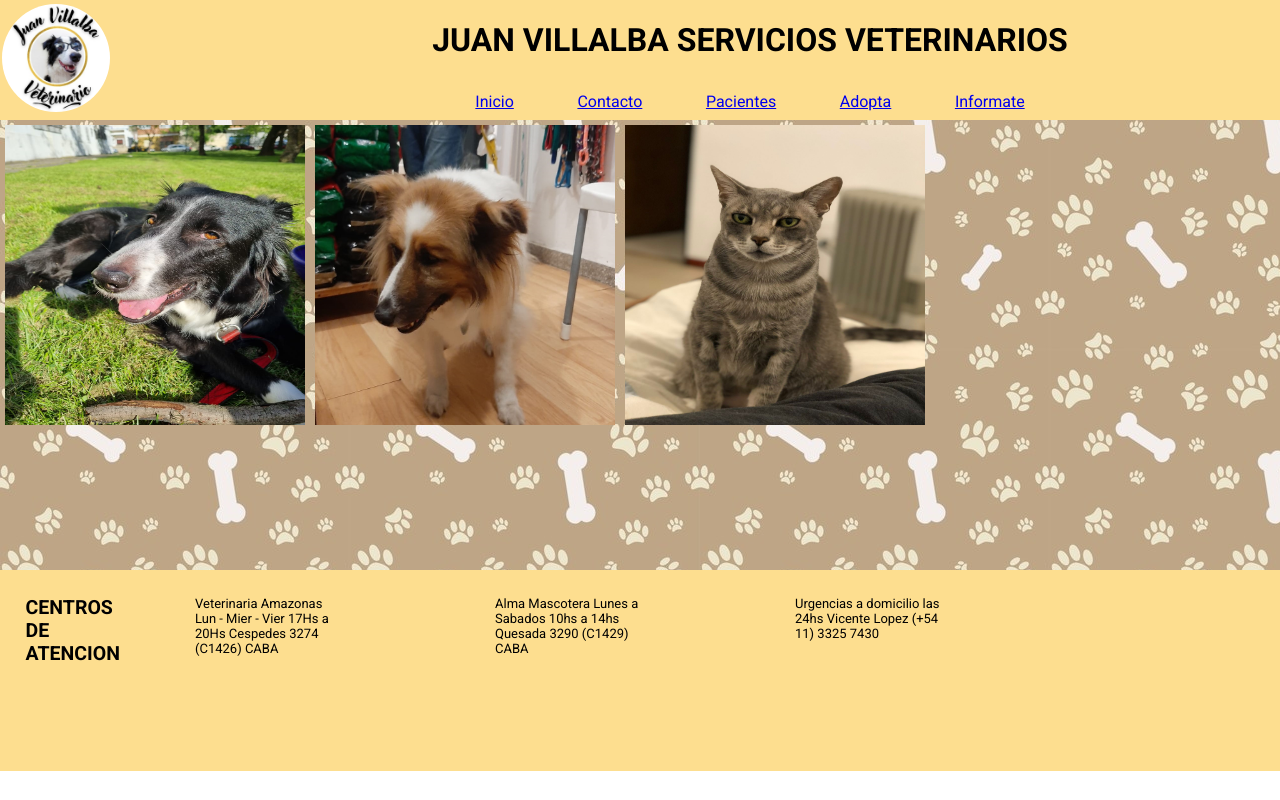
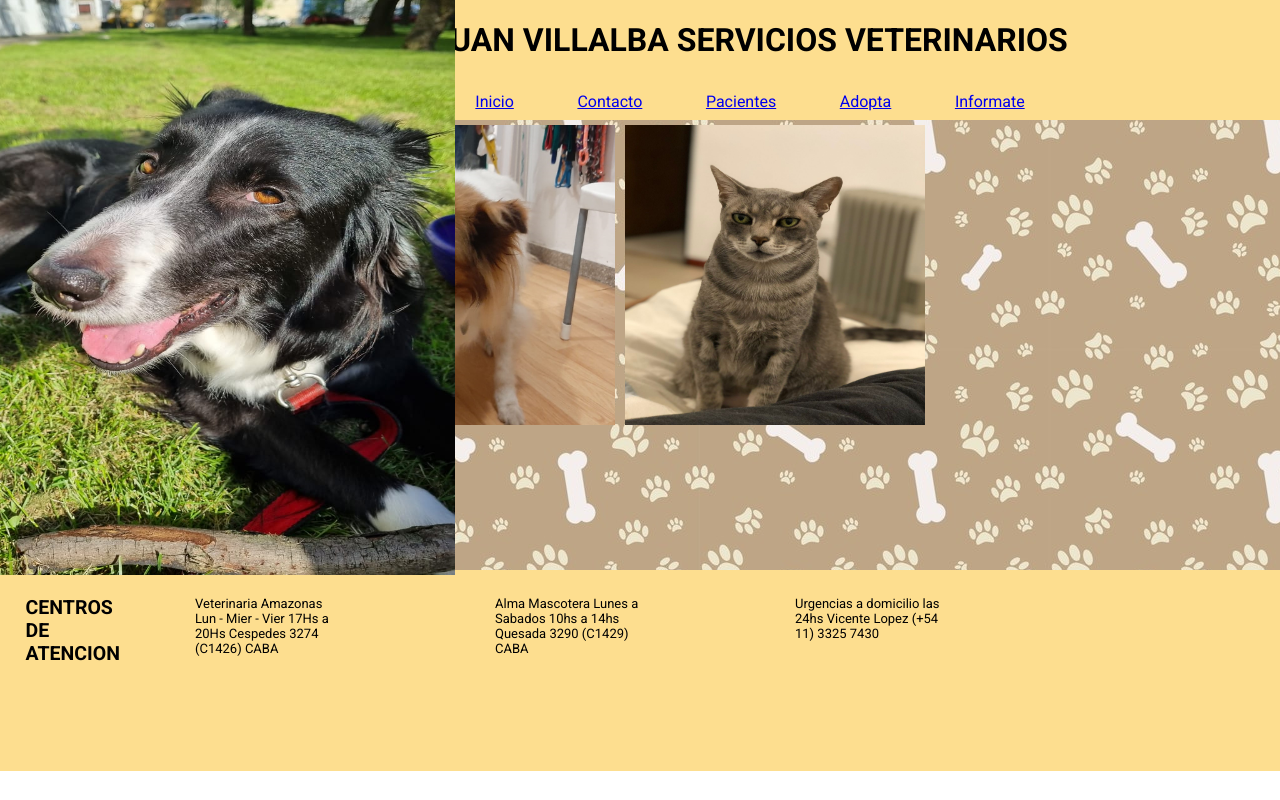
Before and after one commit to CinthiaGaleri/proyectocoder, a plain HTML site: page pages/pacientes.html in a window 1280 px wide. In both pictures the pointer is over the picture 155 px from the left and 275 px from the top of the page. Shown: the top 800 px of the page. Drawn offline with Linux system fonts and the light colour scheme.

Commit message:
agregue transform scale a las imagenes de pacientes

```diff
--- a/CSS/styleshhet.css
+++ b/CSS/styleshhet.css
@@ -154,6 +154,10 @@ header{
     margin: 5px;
 }
 
+.fotos:hover{
+    transform: scale(2);
+}
+
 /* FIN MAIN PACIENTES */
 
 /* MAIN ADOPTA */
```
